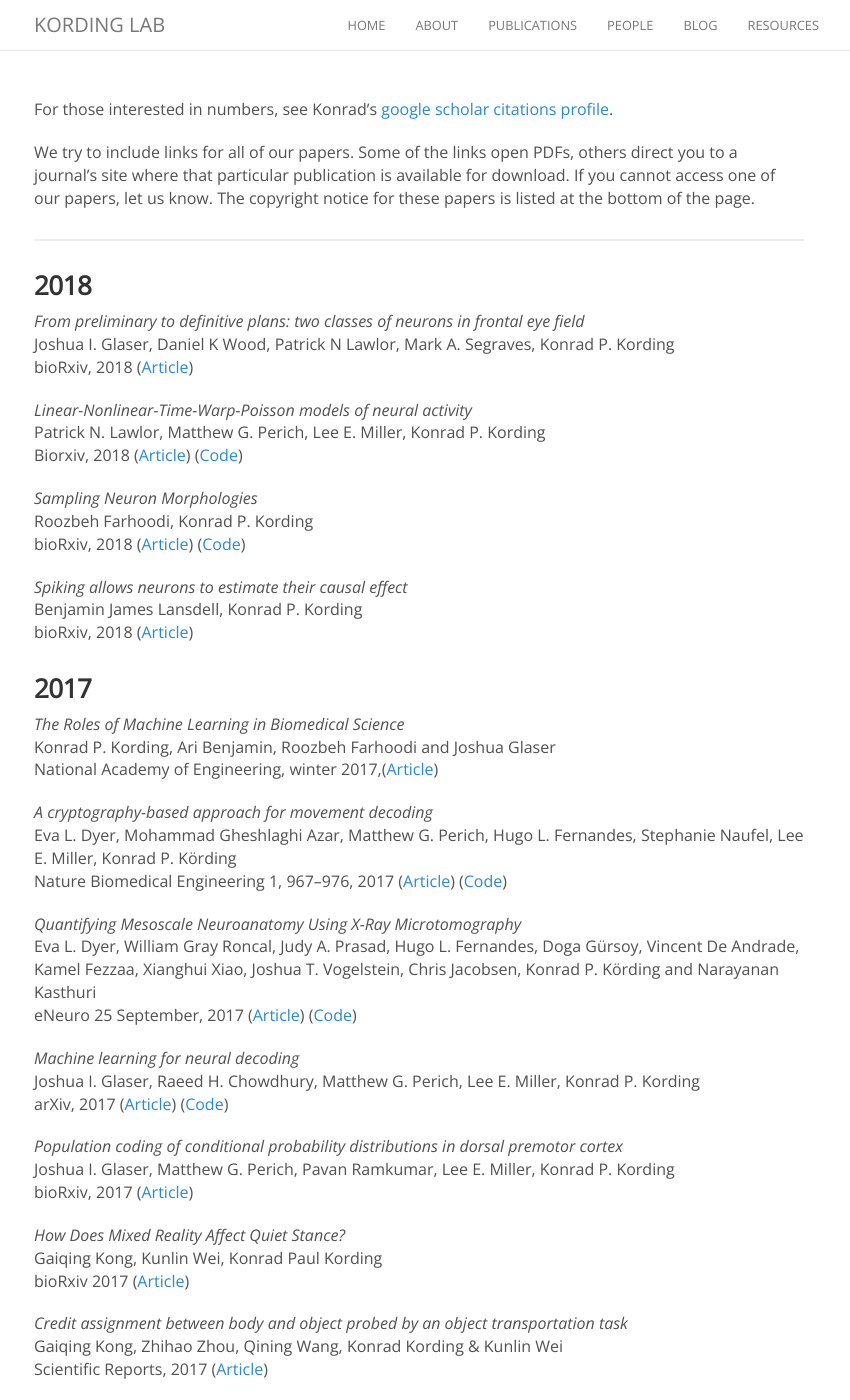
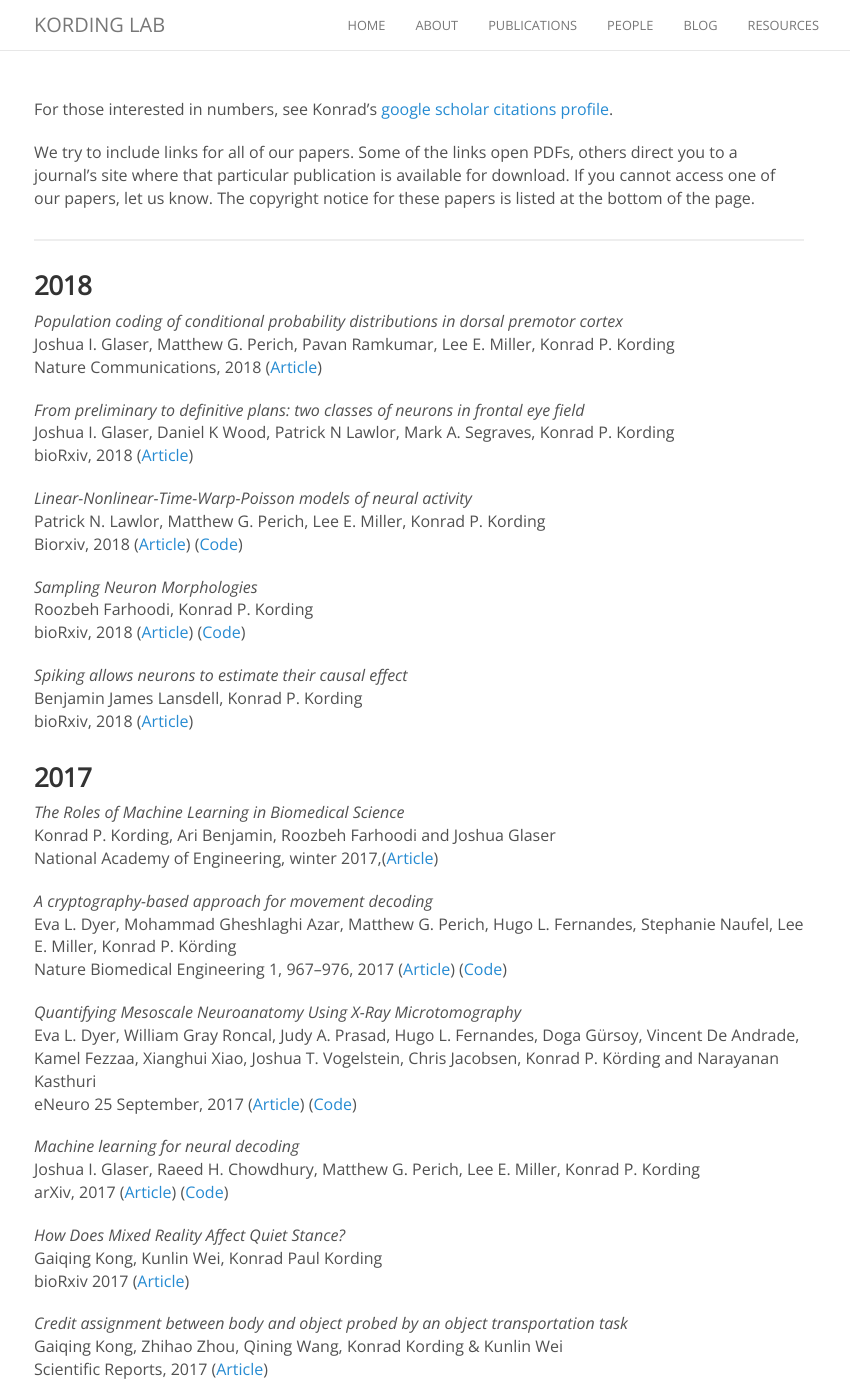
Before and after one commit to KordingLab/KordingLab.github.io, a Jekyll site: the page built from publications.md, in a window 1280 px wide and 1400 px high. Shown: the whole window, without its empty margins (221-1071 px from the left). Built offline with Jekyll 4.4.1, drawn with Linux system fonts in a browser that asks for light colours; nearby versions of some CDN libraries; comment, search, counter and statistics services are not loaded; some of the changed lines change nothing that is shown.

Commit message:
Update publications.md

```diff
--- a/publications.md
+++ b/publications.md
@@ -10,6 +10,10 @@ We try to include links for all of our papers. Some of the links open PDFs, othe
 <hr>
 
 ### 2018
+
+_Population coding of conditional probability distributions in dorsal premotor cortex_<br>
+Joshua I. Glaser, Matthew G. Perich, Pavan Ramkumar, Lee E. Miller, Konrad P. Kording<br>
+Nature Communications, 2018 ([Article](https://www.nature.com/articles/s41467-018-04062-6))
 
 _From preliminary to definitive plans: two classes of neurons in frontal eye field_<br>
 Joshua I. Glaser, Daniel K Wood, Patrick N Lawlor, Mark A. Segraves, Konrad P. Kording<br>
@@ -42,10 +46,6 @@ eNeuro 25 September, 2017 ([Article](https://doi.org/10.1523/ENEURO.0195-17.2017
 _Machine learning for neural decoding_<br>
 Joshua I. Glaser, Raeed H. Chowdhury, Matthew G. Perich, Lee E. Miller, Konrad P. Kording<br>
 arXiv, 2017 ([Article](https://arxiv.org/pdf/1708.00909.pdf)) ([Code](https://github.com/KordingLab/Neural_Decoding))
-
-_Population coding of conditional probability distributions in dorsal premotor cortex_<br>
-Joshua I. Glaser, Matthew G. Perich, Pavan Ramkumar, Lee E. Miller, Konrad P. Kording<br>
-bioRxiv, 2017 ([Article](https://www.biorxiv.org/content/early/2018/01/09/137026))
 
 _How Does Mixed Reality Affect Quiet Stance?_<br>
 Gaiqing Kong, Kunlin Wei, Konrad Paul Kording<br>
```
